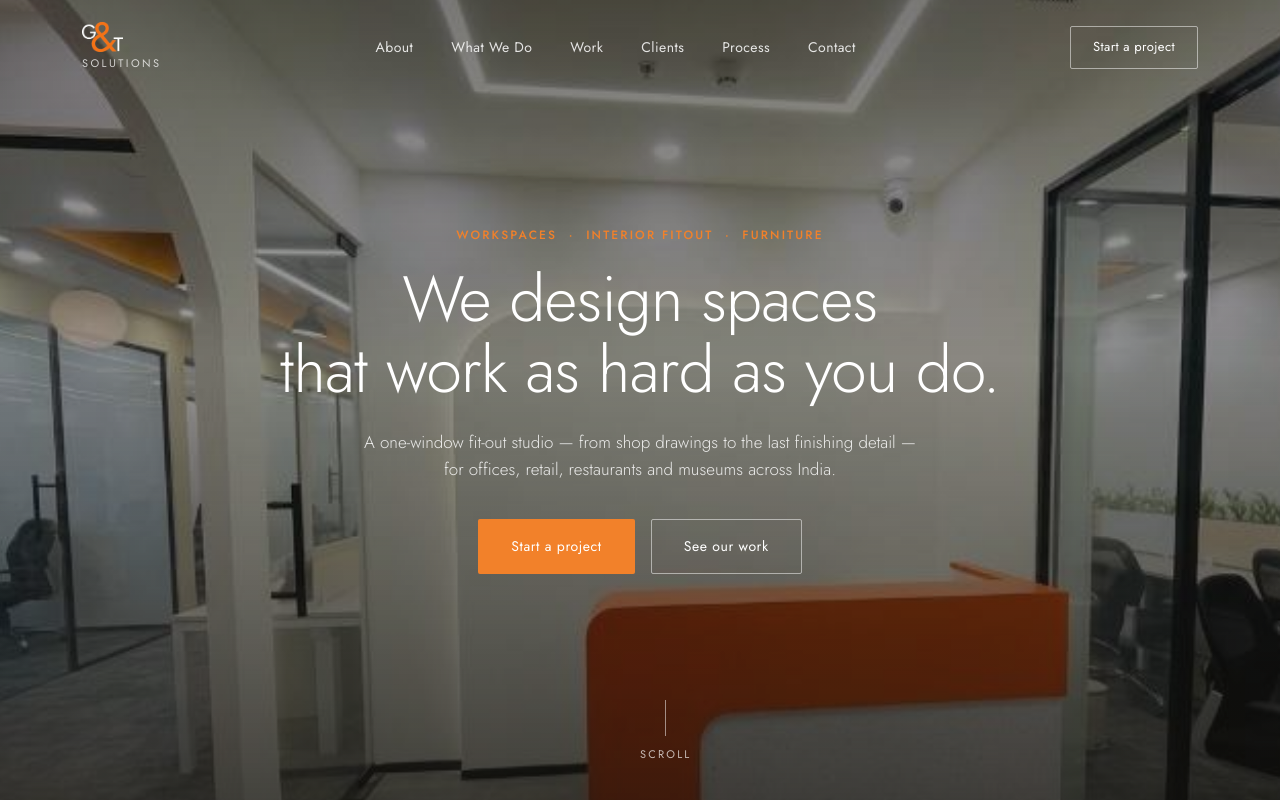
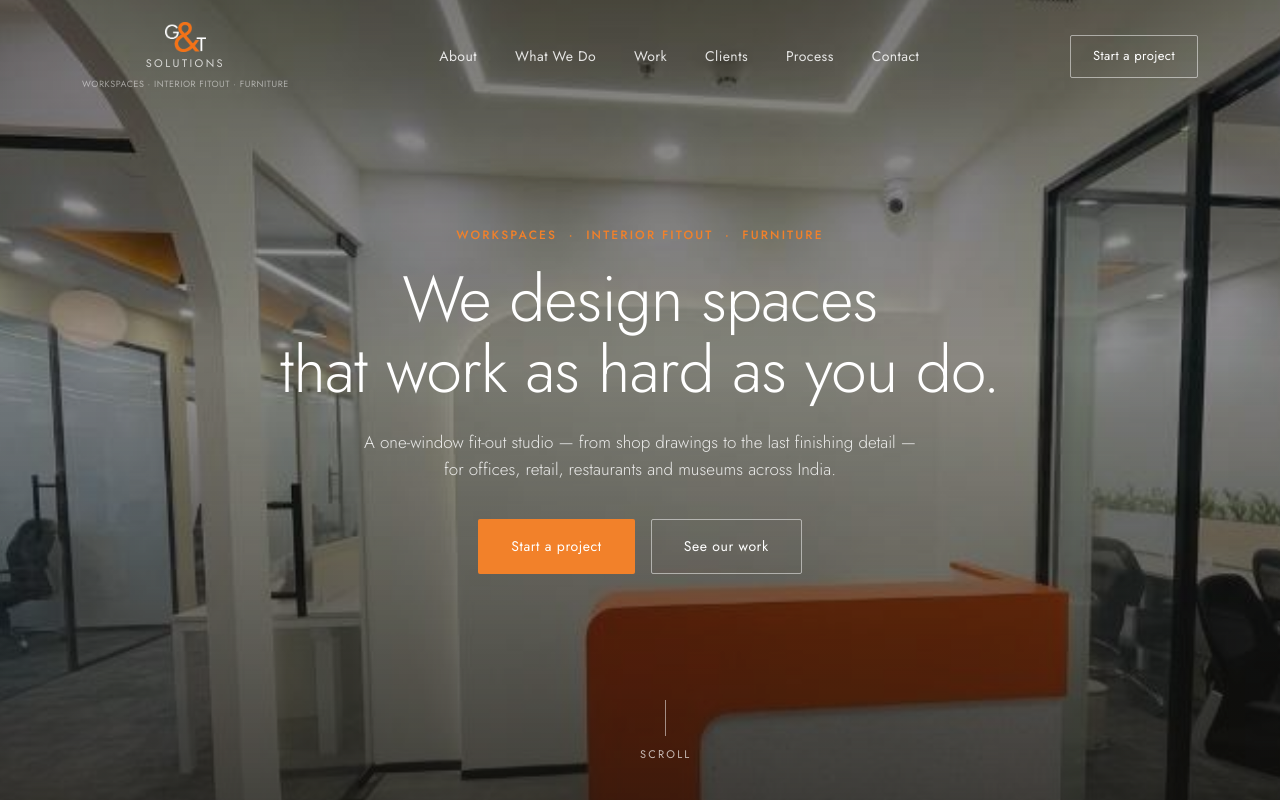
Before and after one commit to amangarg211-bot/gnt-website, a website: page index.html in a window 1280 px wide. Shown: the top 800 px of the page. Drawn offline with Linux system fonts and the light colour scheme.

Commit message:
Add G&T Solutions logo to nav/footer, set favicon

```diff
--- a/index.html
+++ b/index.html
@@ -26,6 +26,7 @@
       <img src="images/logo-icon-white.png" alt="G&amp;T Solutions" class="nav-logo-icon icon-light">
       <img src="images/logo-icon.png" alt="" class="nav-logo-icon icon-dark">
       <span class="logo-sub">Solutions</span>
+      <span class="logo-tagline">Workspaces · Interior Fitout · Furniture</span>
     </a>
     <nav class="nav-links" id="navLinks">
       <a href="#about">About</a>
--- a/styles.css
+++ b/styles.css
@@ -89,7 +89,7 @@ button{font-family:inherit; cursor:pointer;}
 .nav-logo{
   display:flex;
   flex-direction:column;
-  align-items:flex-start;
+  align-items:center;
   gap:3px;
 }
 .nav-logo-icon{
@@ -107,6 +107,15 @@ button{font-family:inherit; cursor:pointer;}
   color:rgba(255,255,255,0.75);
 }
 .nav.scrolled .logo-sub{ color:var(--gray); }
+.logo-tagline{
+  font-size:9px;
+  letter-spacing:0.06em;
+  text-transform:uppercase;
+  color:rgba(255,255,255,0.5);
+  white-space:nowrap;
+  margin-top:1px;
+}
+.nav.scrolled .logo-tagline{ color:var(--gray-light); }
 
 .nav-links{
   display:flex;
```
